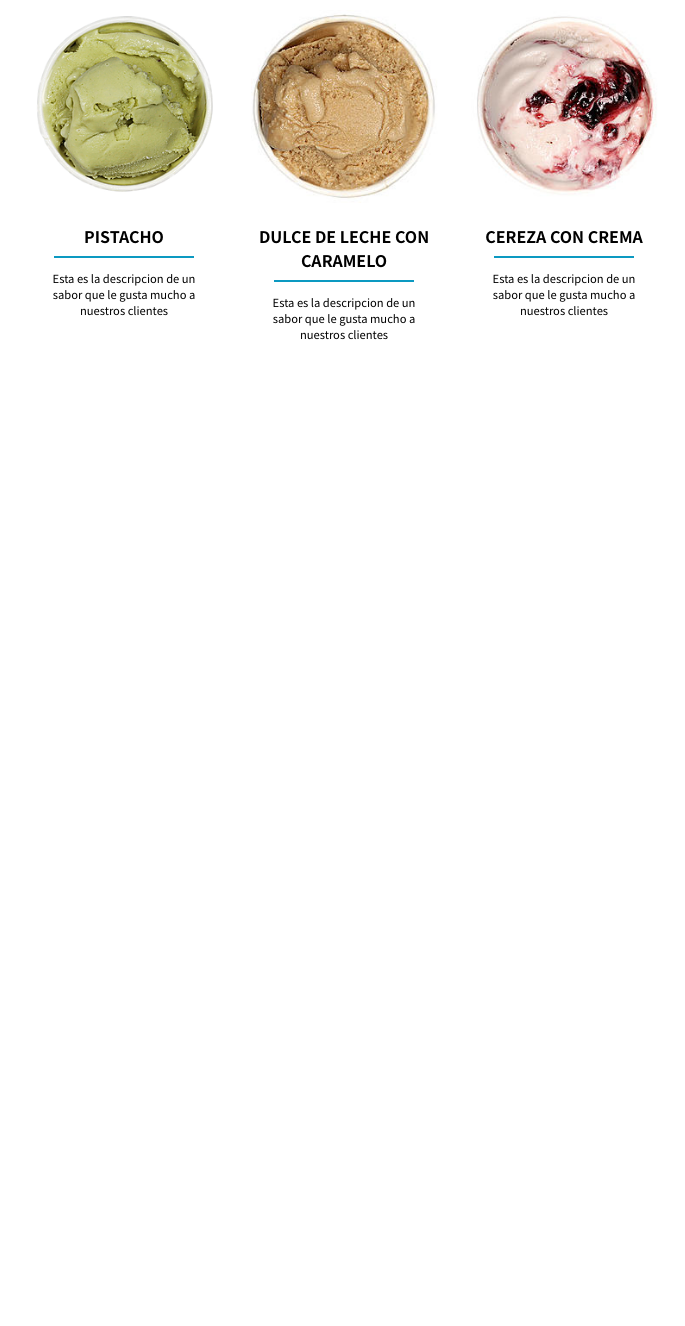
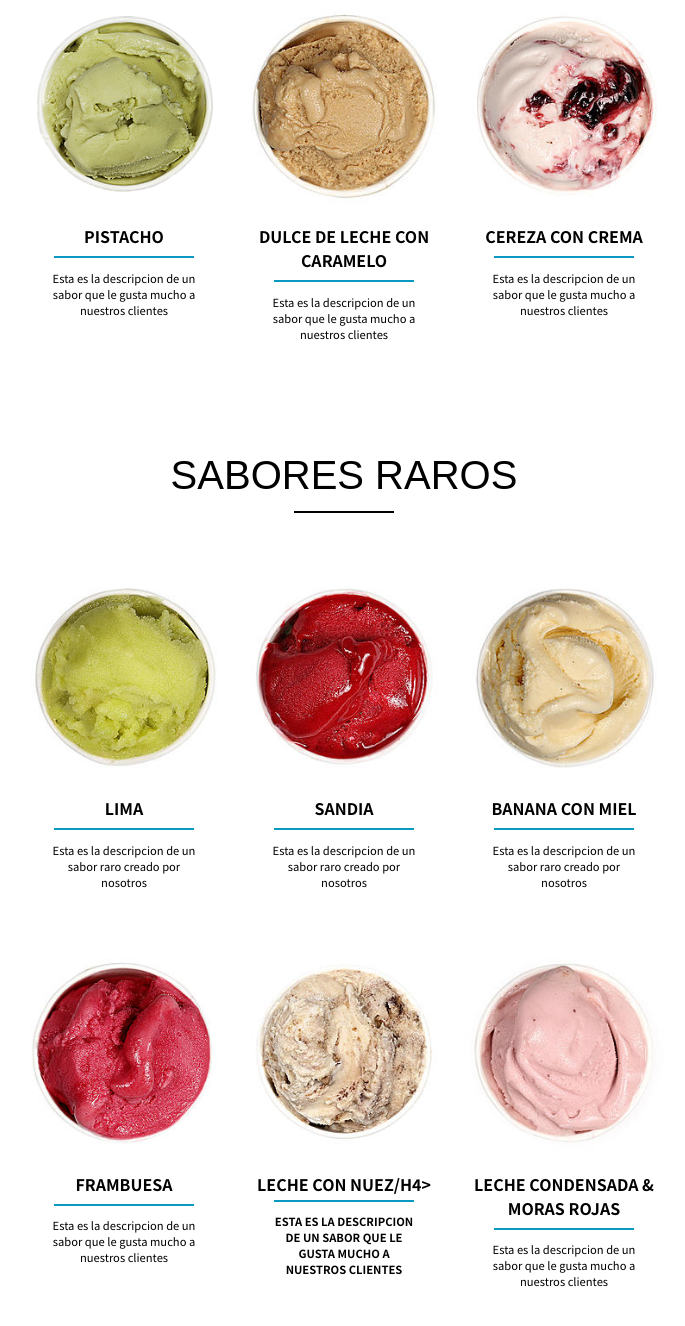
Before and after one commit to santidalmasso/iceCreamPage, a plain HTML site: page index.html in a window 1280 px wide. Shown: the part 1148-2474 px from the top of the page, without its empty margins (296-981 px from the left). Before the commit the page ends 1615 px from the top, so only its background shows below. Drawn offline with Linux system fonts and the light colour scheme; a web font is replaced by a local one.

Commit message:
Agregando sabores raros

```diff
--- a/css/estilos.css
+++ b/css/estilos.css
@@ -127,6 +127,7 @@ ul,ol{
     grid-template: repeat(4,auto)/repeat(3,minmax(100px,200px));
     grid-column-gap: 20px;
     grid-row-gap: 50px;
+    margin-bottom: 50px;
 }
 
 .favorito-title{
--- a/index.html
+++ b/index.html
@@ -93,7 +93,60 @@
             </div>
 
         </div>
-
+        <div class="container-favoritos">
+            <div class="favorito-title">
+                <h3>Sabores raros</h3>
+                <div class="decoration-line"></div>
+            </div>
+            <div class="favorito-sabor">
+                <img src="img/lima.jpg" alt="">
+                <h4>Lima</h4>
+                <div class="decoration-line"></div>
+                <p>
+                    Esta es la descripcion de un sabor raro creado por nosotros
+                </p>
+            </div>
+            <div class="favorito-sabor">
+                <img src="img/sandia.jpg" alt="">
+                <h4>Sandia</h4>
+                <div class="decoration-line"></div>
+                <p>
+                    Esta es la descripcion de un sabor raro creado por nosotros
+                </p>
+            </div>
+            <div class="favorito-sabor">
+                <img src="img/banana-con-miel.jpg" alt="">
+                <h4>Banana con miel</h4>
+                <div class="decoration-line"></div>
+                <p>
+                    Esta es la descripcion de un sabor raro creado por nosotros
+                </p>
+            </div>
+            <div class="favorito-sabor">
+                <img src="img/frambuesa.jpg" alt="">
+                <h4>Frambuesa</h4>
+                <div class="decoration-line"></div>
+                <p>
+                    Esta es la descripcion de un sabor que le gusta mucho a nuestros clientes
+                </p>
+            </div>
+            <div class="favorito-sabor">
+                <img src="img/leche-con-nuez.jpg" alt="">
+                <h4>Leche con nuez/h4>
+                <div class="decoration-line"></div>
+                <p>
+                    Esta es la descripcion de un sabor que le gusta mucho a nuestros clientes
+                </p>
+            </div>
+            <div class="favorito-sabor">
+                <img src="img/frutilla.jpg" alt="">
+                <h4>Leche condensada & Moras Rojas</h4>
+                <div class="decoration-line"></div>
+                <p>
+                    Esta es la descripcion de un sabor que le gusta mucho a nuestros clientes
+                </p>
+            </div>
+        </div>
 
     </section>
 <!--    <section class="nosotros">
```
